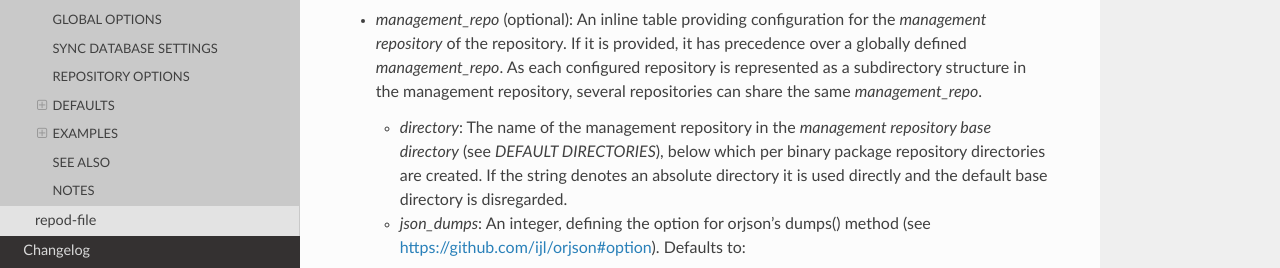
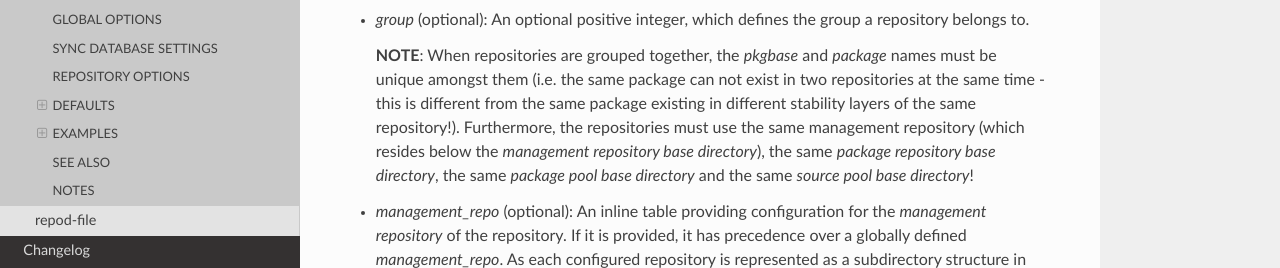
Before and after one commit to archlinux/repod, a Sphinx documentation site: the page built from docs/repod/man/repod_conf.rst, in a window 1280 px wide and 900 px high, scrolled down 3520 px, cut to the strip 248-516 px from the top of the window. Built offline with Sphinx 7.4.7 and the Read the Docs theme 2.0.0, drawn with Linux system fonts in a browser that asks for light colours; some of the changed text lies outside the part shown.

Commit message:
Add documentation on group feature to man page
docs/repod/man/repod_conf.rst:
Add documentation on how the group feature for repositories works to the
`repod.conf` man page.
Add example for two grouped repositories.

```diff
--- a/docs/repod/man/repod_conf.rst
+++ b/docs/repod/man/repod_conf.rst
@@ -191,6 +191,18 @@ The only exceptions to this rule are *package_pool*, *source_pool*,
   Understood values are
 
   .. program-output:: python -c "from repod.common.enums import CompressionTypeEnum; print('\"' + '\", \"'.join(e.value for e in CompressionTypeEnum) + '\"')"
+
+* *group* (optional): An optional positive integer, which defines the group a
+  repository belongs to.
+
+  **NOTE**: When repositories are grouped together, the *pkgbase* and *package*
+  names must be unique amongst them (i.e. the same package can not exist in two
+  repositories at the same time - this is different from the same package
+  existing in different stability layers of the same repository!). Furthermore,
+  the repositories must use the same management repository (which resides below
+  the *management repository base directory*), the same *package repository
+  base directory*, the same *package pool base directory* and the same *source
+  pool base directory*!
 
 * *management_repo* (optional): An inline table providing configuration for the
   *management repository* of the repository. If it is provided, it has
@@ -549,6 +561,23 @@ Example 7. One repository without checks for build requirements
   build_requirements_exist = false
   name = "repo1"
 
+Example 8. Two repositories in the same group
+^^^^^^^^^^^^^^^^^^^^^^^^^^^^^^^^^^^^^^^^^^^^^
+
+.. code:: toml
+
+  [[repositories]]
+  architecture = "x86_64"
+  build_requirements_exist = false
+  name = "repo1"
+  group = 1
+
+  [[repositories]]
+  architecture = "x86_64"
+  build_requirements_exist = false
+  name = "repo2"
+  group = 1
+
 SEE ALSO
 --------
 
```
